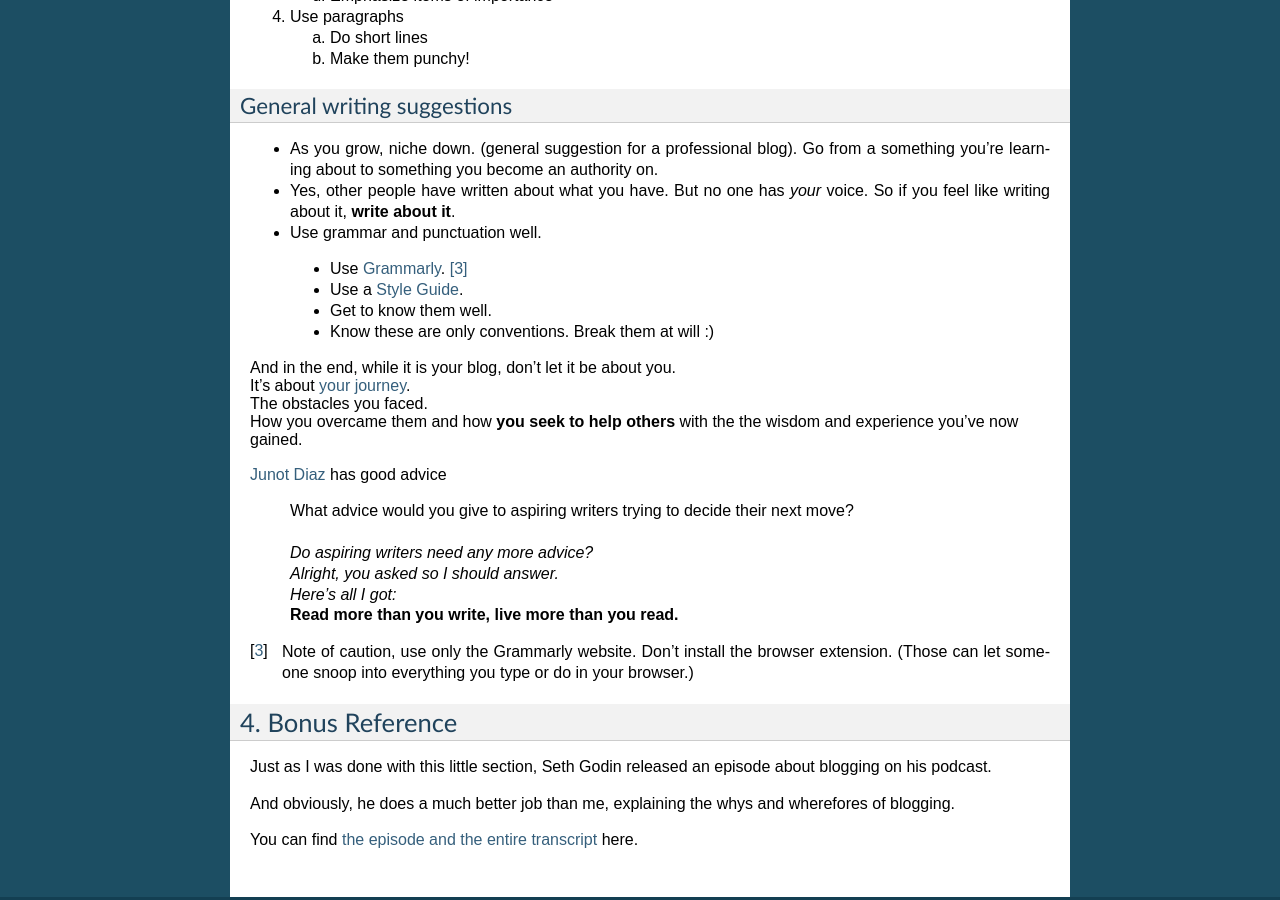
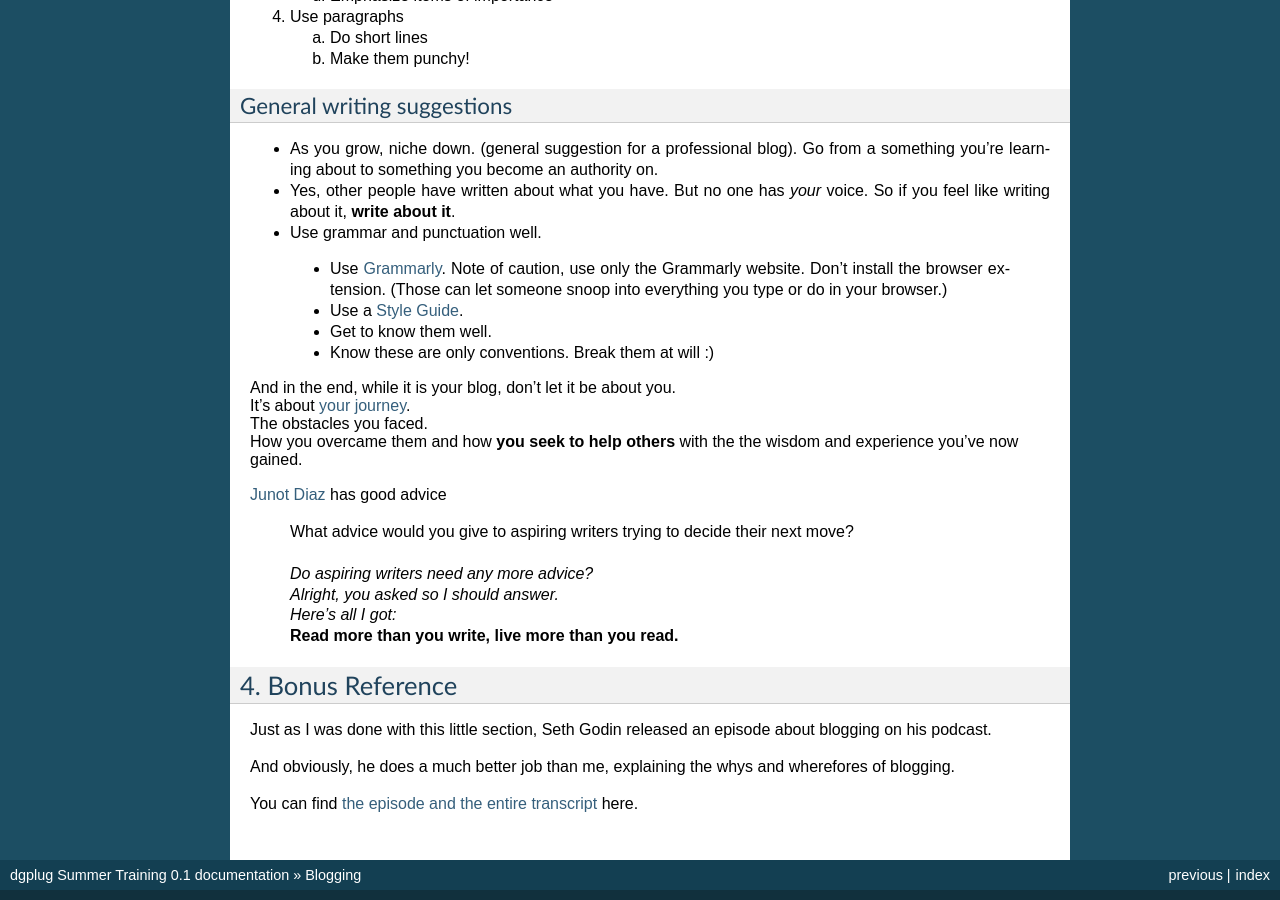
Before and after one commit to kushaldas/summertraining, a Sphinx documentation site: the page built from docs/blogging.rst, in a window 1280 px wide and 900 px high, scrolled down 2933 px. Built offline with Sphinx 7.4.7, drawn with Linux system fonts in a browser that asks for light colours; some of the changed lines change nothing that is shown.

Commit message:
Moved Grammarly warning to be near bullet point)

```diff
--- a/docs/blogging.rst
+++ b/docs/blogging.rst
@@ -181,7 +181,7 @@ General writing suggestions
 -  Yes, other people have written about what you have. But no one has *your* voice. So if you feel like writing about it, **write about it**.
 -  Use grammar and punctuation well.
 
-  - Use `Grammarly <https://www.grammarly.com>`__. [3]_
+  - Use `Grammarly <https://www.grammarly.com>`__. Note of caution, use only the Grammarly website. Don’t install the browser extension. (Those can let someone snoop into everything you type or do in your browser.)
   - Use a `Style Guide <https://www.ox.ac.uk/sites/files/oxford/media_wysiwyg/University%20of%20Oxford%20Style%20Guide.pdf>`__.
   - Get to know them well.
   - Know these are only conventions. Break them at will :)
@@ -201,8 +201,6 @@ General writing suggestions
     | *Here’s all I got:*
     | **Read more than you write, live more than you read.**
 
-.. [3]
-   Note of caution, use only the Grammarly website. Don’t install the browser extension. (Those can let someone snoop into everything you type or do in your browser.)
 
 4. Bonus Reference
 ------------------
```
